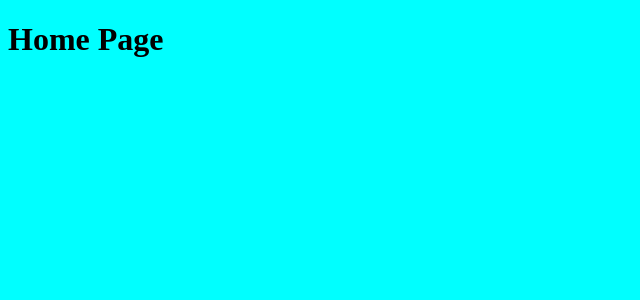
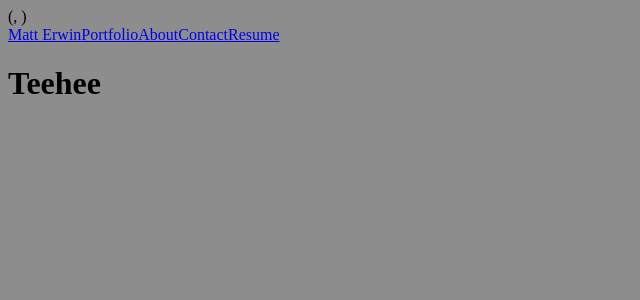
Before and after one commit to matterwin/portfolio, a React (Create React App) app in the folder react-portfolio/: page / in a window 1280 px wide. Shown: the top 300 px of the page, without its empty margins (0-640 px from the left). Built offline with nearby package versions, Linux system fonts and the light colour scheme.

Commit message:
adding hitmarker overlay

```diff
--- a/react-portfolio/public/index.html
+++ b/react-portfolio/public/index.html
@@ -9,32 +9,9 @@
       name="description"
       content="Web site created using create-react-app"
     />
-    <link rel="apple-touch-icon" href="%PUBLIC_URL%/logo192.png" />
-    <!--
-      manifest.json provides metadata used when your web app is installed on a
-      user's mobile device or desktop. See https://developers.google.com/web/fundamentals/web-app-manifest/
-    -->
-    <link rel="manifest" href="%PUBLIC_URL%/manifest.json" />
-    <!--
-      Notice the use of %PUBLIC_URL% in the tags above.
-      It will be replaced with the URL of the `public` folder during the build.
-      Only files inside the `public` folder can be referenced from the HTML.
-      Unlike "/favicon.ico" or "favicon.ico", "%PUBLIC_URL%/favicon.ico" will
-      work correctly both with client-side routing and a non-root public URL.
-      Learn how to configure a non-root public URL by running `npm run build`.
-    -->
     <title>Matt Erwin</title>
   </head>
   <body>
-    <noscript>Hello, I see you peeking at my code</noscript>
     <div id="root"></div>
-    <!--
-      This HTML file is a template.
-      If you open it directly in the browser, you will see an empty page.
-      You can add webfonts, meta tags, or analytics to this file.
-      The build step will place the bundled scripts into the <body> tag.
-      To begin the development, run `npm start` or `yarn start`.
-      To create a production bundle, use `npm run build` or `yarn build`.
-    -->
   </body>
 </html>
--- a/react-portfolio/src/App.css
+++ b/react-portfolio/src/App.css
@@ -1,3 +1,10 @@
 html {
-  background-color: aqua;
+  scroll-behavior: smooth;
 }
+
+body {
+  background-color: #8d8d8d;
+  height: 100%;
+  width: 100%;
+  overflow-x: hidden;
+}
--- a/react-portfolio/src/App.js
+++ b/react-portfolio/src/App.js
@@ -1,15 +1,26 @@
 import React from 'react'
-import { BrowserRouter as Router, Route, Routes, Link } from "react-router-dom"
-import Home from "./Home"
+import { BrowserRouter as Router, Route, Routes } from "react-router-dom"
+import Home from "./Core/Home"
+import Navbar from "./Core/Navbar"
+import Hitmarker from "./Core/Hitmarker"
 
 import "./App.css"
 
 function App() {
+
   return (
-    <div className="app">
-      <Routes>
-        <Route exact path="/" element={<Home />} />
-      </Routes>
+    <div>
+        <Router>
+
+          <Hitmarker />
+          <Navbar />
+
+          <Routes>
+            <Route path="/" element={<Home/>}/>
+          </Routes>
+
+        </Router>
+
     </div>
   );
 }
--- /dev/null
+++ b/react-portfolio/src/Core/Hitmarker.js
@@ -0,0 +1,31 @@
+import React, { useState, useEffect } from "react"
+
+function Hitmarker() {
+
+    const [mousePos, setMousePos] = useState({});
+
+    useEffect(() => {
+        const handleMouseMove = (event) => {
+          setMousePos({ x: event.clientX, y: event.clientY });
+        };
+
+        window.addEventListener('mousemove', handleMouseMove);
+
+        return () => {
+          window.removeEventListener(
+            'mousemove',
+            handleMouseMove
+          );
+        };
+      }, []);
+
+    return (
+        <div>
+            <div>
+                ({mousePos.x}, {mousePos.y})
+            </div>
+        </div>
+    )
+}
+
+export default Hitmarker
--- a/react-portfolio/src/Home.js
+++ b/react-portfolio/src/Core/Home.js
@@ -2,7 +2,9 @@ import React from "react"
 
 function Home() {
     return (
-        <h1>Home Page</h1>
+        <div>
+            <h1>Teehee</h1>
+        </div>
     )
 }
 
--- /dev/null
+++ b/react-portfolio/src/Core/Navbar.js
@@ -0,0 +1,19 @@
+import React from "react"
+import { NavLink } from "react-router-dom";
+
+function Navbar() {
+
+    //const navigate = useNavigate();
+
+    return (
+        <div className="container">
+            <NavLink end to="/">Matt Erwin</NavLink>
+            <NavLink>Portfolio</NavLink>
+            <NavLink>About</NavLink>
+            <NavLink>Contact</NavLink>
+            <NavLink>Resume</NavLink>
+        </div>
+    )
+}
+
+export default Navbar
--- a/react-portfolio/src/index.js
+++ b/react-portfolio/src/index.js
@@ -1,11 +1,10 @@
 import React from 'react';
 import ReactDOM from 'react-dom/client';
-import {BrowserRouter as Router} from 'react-router-dom';
 import App from './App';
 
 const root = ReactDOM.createRoot(document.getElementById('root'));
 root.render(
-  <Router>
+  <React.StrictMode>
     <App />
-  </Router>
+  </React.StrictMode>
 );
```
Also changed, not shown: react-portfolio/src/pictures/profile-pic.png (renamed from react-portfolio/pictures/profile-pic.png).
